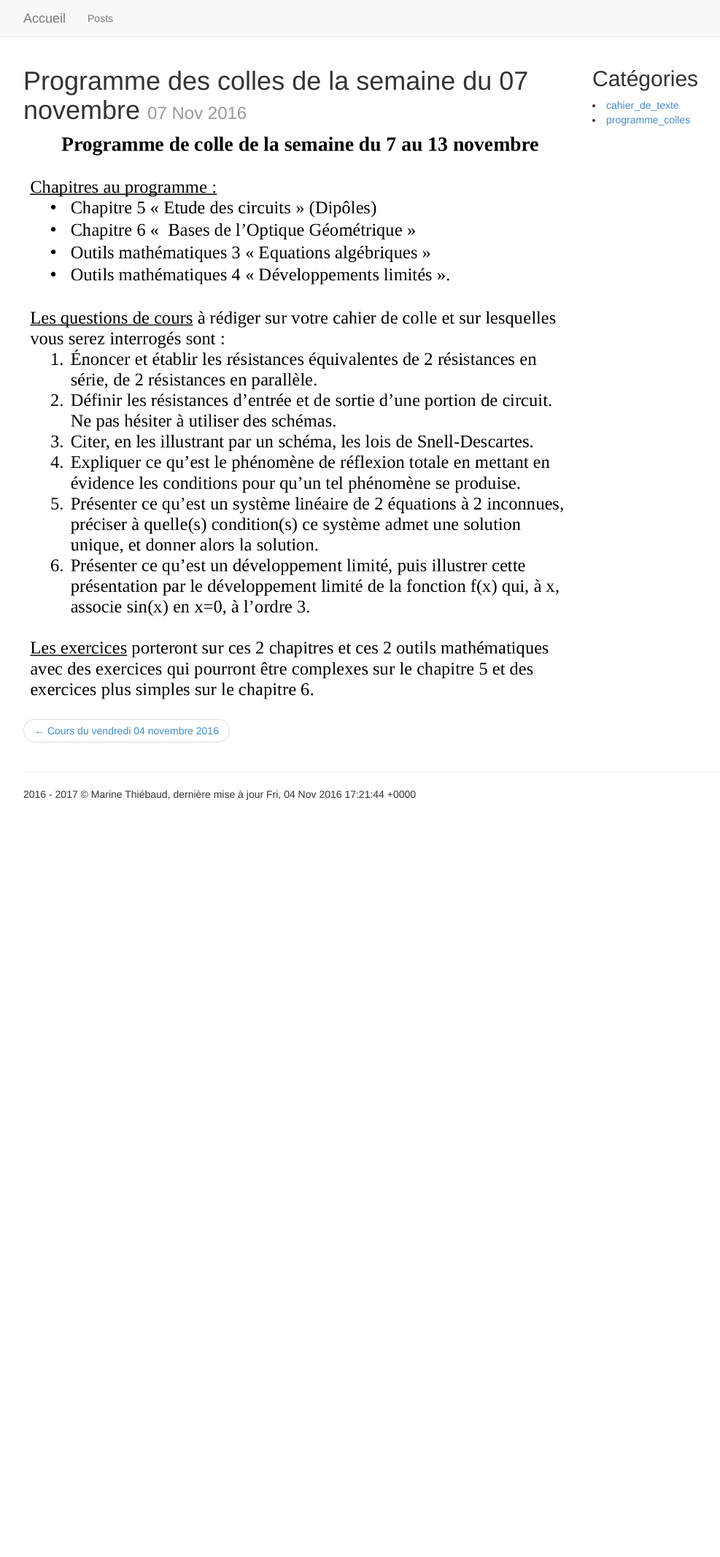
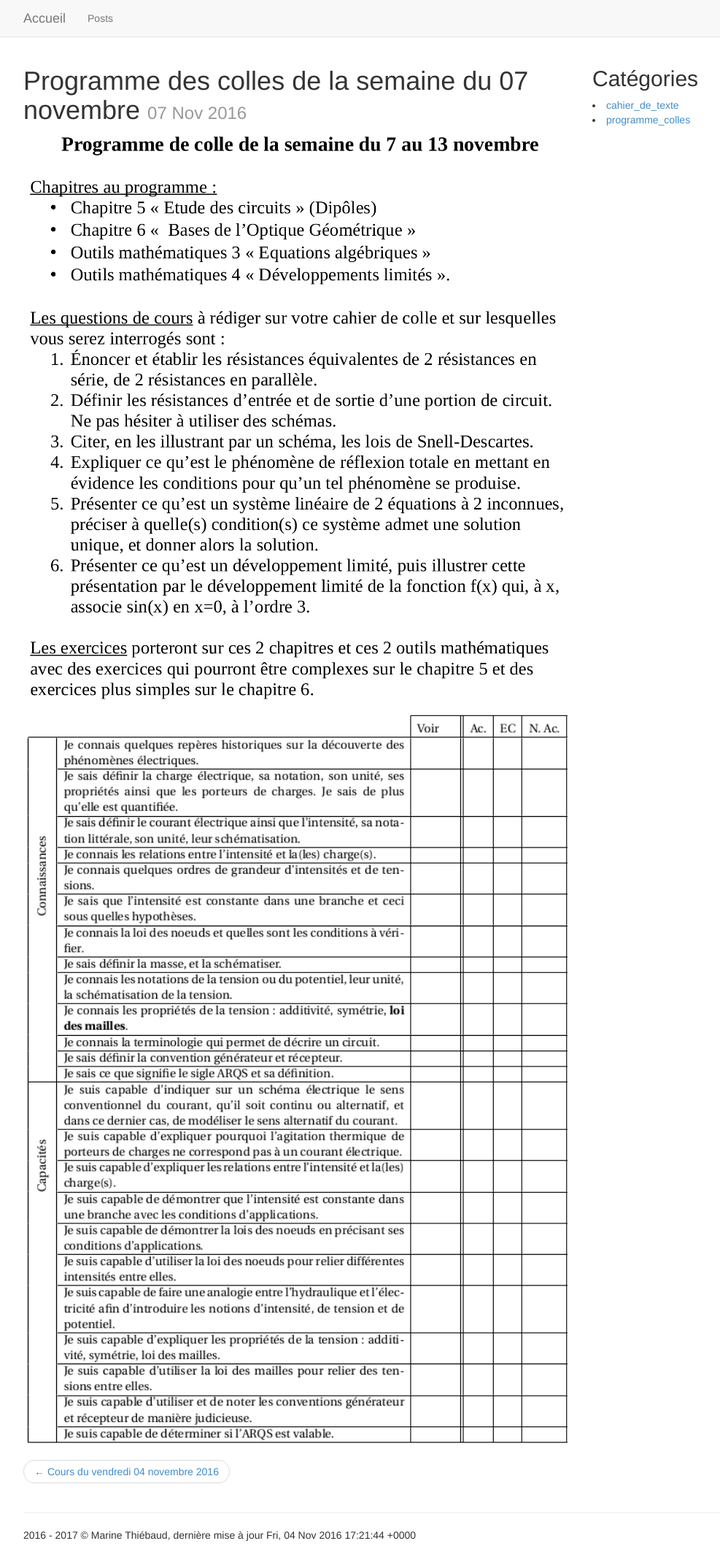
Before and after one commit to Marineflower/SitePCSI_Turgot, a Jekyll site: the page built from _posts/2016-11-07-colle.md, in a window 1280 px wide. Shown: the whole page at 73% size, without its empty margins (38-1025 px from the left). Built offline with Jekyll 4.4.1, drawn with Linux system fonts in a browser that asks for light colours; nearby versions of some CDN libraries; before the commit the page ends 1118 px from its top, so only the background shows below that.

Commit message:
pgm colle correction

```diff
--- a/_posts/2016-11-07-colle.md
+++ b/_posts/2016-11-07-colle.md
@@ -5,3 +5,5 @@ title: "Programme des colles de la semaine du 07 novembre"
 category: programme_colles
 ---
 <img src="../../../../Figures/fig_pgmcolle_161107.png" style="width: 100%; max-width: 1200px; min-width: 400px;"/>
+
+<img src="../../../../Figures/fig_acquis_chap4.png" alt="Tableau des acquis du chap 4" style="width: 100%; max-width: 1200px; min-width: 400px;"/>
```
